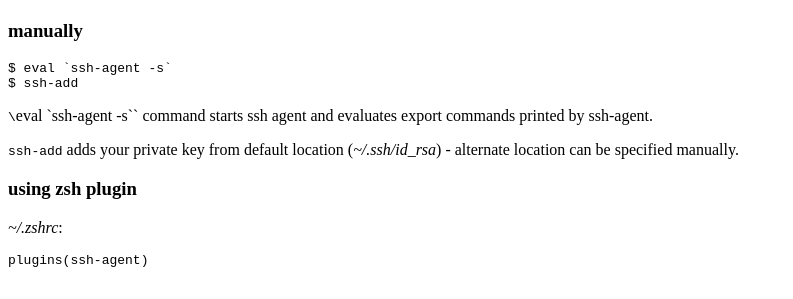
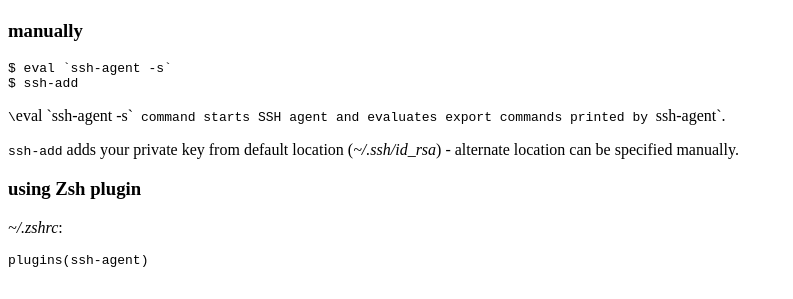
Before and after one commit to tap349/tap349.github.io, a Jekyll site: the page built from _posts/2016-03-04-ssh-agent.md, in a window 1280 px wide. Shown: the part 228-527 px from the top of the page, without its empty margins (0-793 px from the left). Built offline with Jekyll 4.4.1, drawn with Linux system fonts in a browser that asks for light colours.

Commit message:
update 2017-05-28_01:12:14

````diff
--- a/_posts/2016-03-04-ssh-agent.md
+++ b/_posts/2016-03-04-ssh-agent.md
@@ -13,13 +13,13 @@
 $ ssh-add
 ```
 
-`\`eval \`ssh-agent -s\`` command starts ssh agent and
-evaluates export commands printed by ssh-agent.
+`\`eval \`ssh-agent -s\`` command starts SSH agent and
+evaluates export commands printed by `ssh-agent`.
 
 `ssh-add` adds your private key from default location (_~/.ssh/id_rsa_) -
 alternate location can be specified manually.
 
-### using zsh plugin
+### using Zsh plugin
 
 _~/.zshrc_:
 
````
